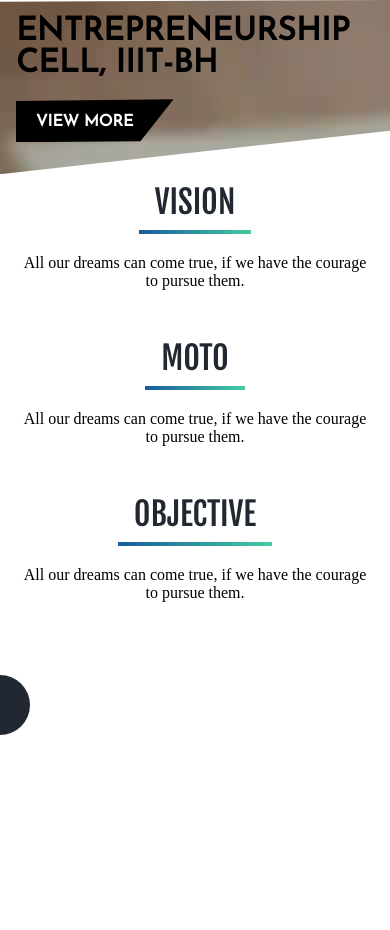
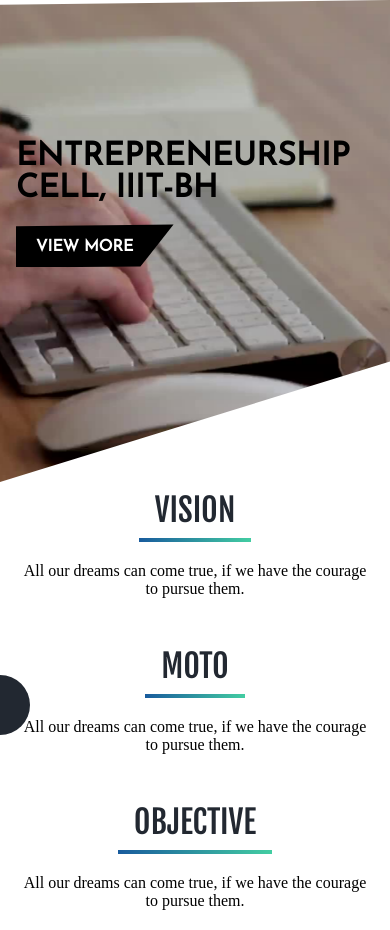
Before and after one commit to geekysrm/e-cell-iiit-bh, a React app: page / in a window 390 px wide. Before the commit the page ends 844 px from the top, so only its background shows below. Built offline with nearby package versions, Linux system fonts and the light colour scheme; a web font is replaced by a local one.

Commit message:
Fix hero in mobile

```diff
--- a/src/components/Hero/style.scss
+++ b/src/components/Hero/style.scss
@@ -70,6 +70,7 @@
         text-transform: uppercase;
         font-size: 2em;
         font-weight: 800;
+        margin-top: 35%;
       }
       div {
         display: none;
@@ -80,7 +81,10 @@
     }
     #content {
       background-image: url("../../images/hero/video.jpg");
-      //background: black;
+      height: 450px;
+      background-position: center;
+      background-repeat: no-repeat;
+      background-size: cover;
     }
   }
 
```
